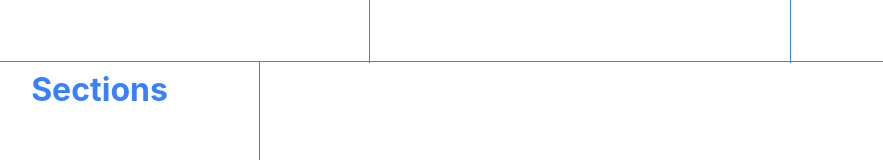
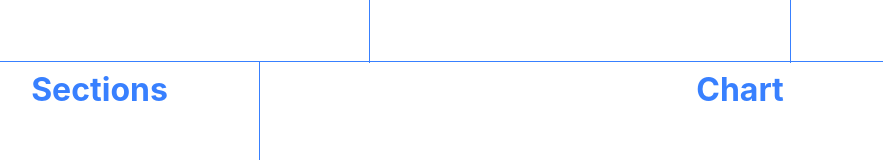
Before and after one commit to michaelcalvinwood/instant-charts, a React (Create React App) app: page / in a window 1280 px wide. Shown: the part 138-298 px from the top of the page, without its empty margins (60-943 px from the left). Built offline with nearby package versions, Linux system fonts and the light colour scheme.

Commit message:
added Chart component infrastructure

```diff
--- a/src/App.js
+++ b/src/App.js
@@ -4,6 +4,7 @@ import { useEffect, useRef, useState } from 'react';
 import Data from './Components/Data';
 import { merge, cloneDeep } from 'lodash';
 import Sections from './Components/Sections';
+import Chart from './Components/Chart';
 
 function App() {
   const selections = [
@@ -31,6 +32,7 @@ function App() {
     <div className="App">
       {selection === 'Data' && <Data option={option} updateOption={updateOption} />}
       <Sections />
+      <Chart />
     </div>
   );
 }
--- /dev/null
+++ b/src/Components/Chart.jsx
@@ -0,0 +1,12 @@
+import './Chart.scss';
+import React from 'react';
+
+function Chart() {
+  return (
+    <div className='chart'>
+        <h1 className="chart__heading">Chart</h1>
+    </div>
+  )
+}
+
+export default Chart
--- /dev/null
+++ b/src/Components/Chart.scss
@@ -0,0 +1,11 @@
+.chart {
+    height: 75vh;
+    position: fixed;
+    top: 25vh;
+    left: 25vw;
+    width: 75vw;
+
+    &__heading {
+        margin-top: .5rem;
+    }
+}
```
